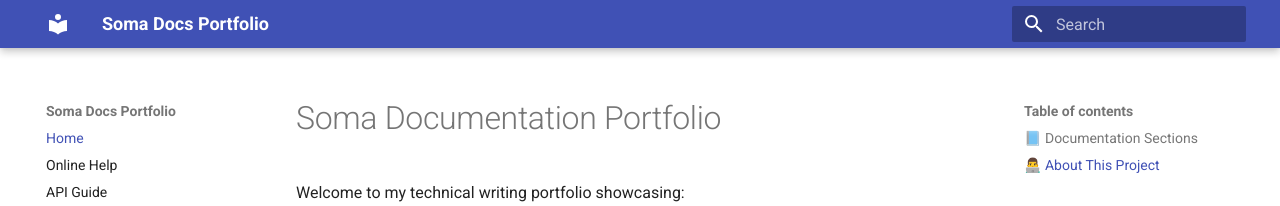
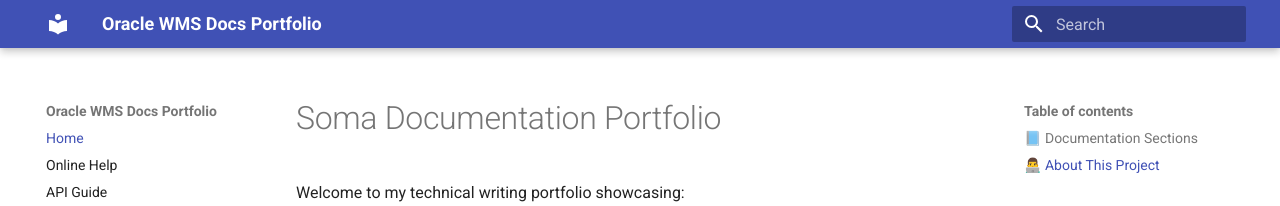
Before and after one commit to sangatisomasekharareddy/soma-docs-pipeline-portfolio, an MkDocs documentation site: the page built from docs/index.md, in a window 1280 px wide. Shown: the top 206 px of the page. Built offline with MkDocs 1.6.1 and Material for MkDocs 9.7.7, drawn with Linux system fonts in a browser that asks for light colours.

Commit message:
Update mkdocs.yml

```diff
--- a/mkdocs.yml
+++ b/mkdocs.yml
@@ -1,4 +1,4 @@
-site_name: Soma Docs Portfolio
+site_name: Oracle WMS Docs Portfolio
 
 nav:
   - Home: index.md
@@ -8,3 +8,5 @@
 
 theme:
   name: material
+
+docs_dir: docs
```
